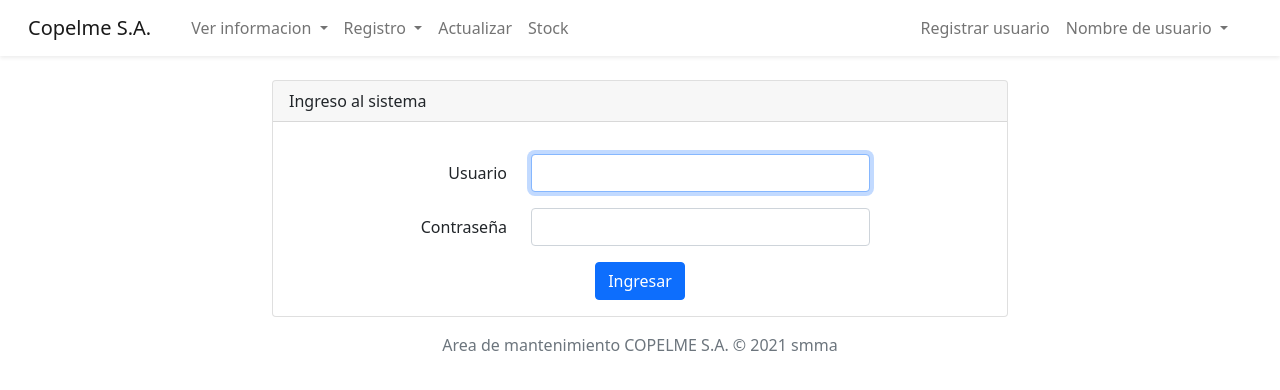
After one commit to yami270/proyectoFlask2021, a Flask app: template appPackage/templates/login.html in a window 1280 px wide. The commit adds this page. Shown: the top 390 px of the page. Run offline with Flask 2, Linux system fonts and the light colour scheme; the template is opened without the code that fills it, so the values that code supplies are empty; the visitor is signed in with stand-in values (Sample User, id 1).

Commit message:
Agregando vista login

```diff
--- a/appPackage/routes.py
+++ b/appPackage/routes.py
@@ -14,7 +14,7 @@ def index():
 @app.route('/login', methods=["GET", "POST"])
 def loginRoute():
 	if request.method == 'GET':
-		return 'esto es el login de la vista'
+		return render_template('login.html')
 	else:
 		#solo es una especulacion
 
--- a/appPackage/templates/layout.html
+++ b/appPackage/templates/layout.html
@@ -3,17 +3,13 @@
 <head>
   <meta charset="utf-8">
   <meta name="viewport" content="width=device-width, initial-scale=1">
-
-  <title>Invetario Copelme</title>
-
-  <!-- Bootstrap CSS -->
+  <title>Inventario Copelme</title>
+  <!-- Bootstrap -->
   <link href="https://cdn.jsdelivr.net/npm/bootstrap@5.0.0-beta3/dist/css/bootstrap.min.css" rel="stylesheet" integrity="sha384-eOJMYsd53ii+scO/bJGFsiCZc+5NDVN2yr8+0RDqr0Ql0h+rP48ckxlpbzKgwra6" crossorigin="anonymous">
   <script src="https://cdn.jsdelivr.net/npm/bootstrap@5.0.0-beta3/dist/js/bootstrap.bundle.min.js" integrity="sha384-JEW9xMcG8R+pH31jmWH6WWP0WintQrMb4s7ZOdauHnUtxwoG2vI5DkLtS3qm9Ekf" crossorigin="anonymous"></script>
-
 </head>
 <body>
 <div id="app">
-
   <nav class="navbar navbar-expand-md navbar-light bg-white shadow-sm px-3">
   <div class="container-fluid">
     <a class="navbar-brand" href="#"> Copelme S.A. </a>
@@ -24,9 +20,7 @@
       <!-- Left Side Of Navbar -->
       <ul class="navbar-nav me-auto">
         <li class="nav-item dropdown">
-              <a id="navbarDropdownLeft" class="nav-link dropdown-toggle" href="#" role="button" data-bs-toggle="dropdown" aria-expanded="false">
-                  Ver informacion
-              </a>
+          <a id="navbarDropdownLeft" class="nav-link dropdown-toggle" href="#" role="button" data-bs-toggle="dropdown" aria-expanded="false"> Ver informacion </a>
 
           <ul class="dropdown-menu" aria-labelledby="navbarDropdownLeft">
             <li><a class="dropdown-item" href="#">Registrar maquina</a></li>
@@ -82,7 +76,7 @@
     {% block content %}
 
     {% endblock %}
-    <div class="text-center my-2" style="color: #6c757d;">
+    <div class="text-center my-3" style="color: #6c757d;">
       Area de mantenimiento COPELME S.A. &copy; 2021 smma
     </div>
   </main>
--- /dev/null
+++ b/appPackage/templates/login.html
@@ -0,0 +1,41 @@
+{% extends "layout.html" %}
+
+{% block content %}
+<div class="container">
+<div class="row justify-content-center">
+<div class="col-md-8">
+<div class="card">
+<div class="card-header"> Ingreso al sistema </div>
+
+<div class="card-body">
+  <form method="POST" action="#">
+    <div class="form-group row py-3">
+      <label for="username" class="col-md-4 col-form-label text-md-end"> Usuario </label>
+
+      <div class="col-md-6">
+          <input id="username" type="text" class="form-control" name="username" value="" required autocomplete="username" autofocus>
+              <span class="invalid-feedback" role="alert">
+                  <strong>d</strong>
+              </span>
+      </div>
+    </div>
+    <div class="form-group row pb-3">
+      <label for="password" class="col-md-4 col-form-label text-md-end"> Contraseña </label>
+      <div class="col-md-6">
+        <input id="password" type="password" class="form-control" name="password" required autocomplete="current-password">
+
+            <span class="invalid-feedback" role="alert">
+               <strong>d</strong>
+            </span>
+      </div>
+    </div>
+    <div class="form-group row mb-0 justify-content-center">
+      <button type="submit" class="btn btn-primary col-auto"> Ingresar </button>
+    </div>
+  </form>
+</div>
+</div>
+</div>
+</div>
+</div>
+{% endblock %}
```
Also changed, not shown: appPackage/templates/home.html (+31 -1 lines). Lines whose indentation alone changed are shown as unchanged.
